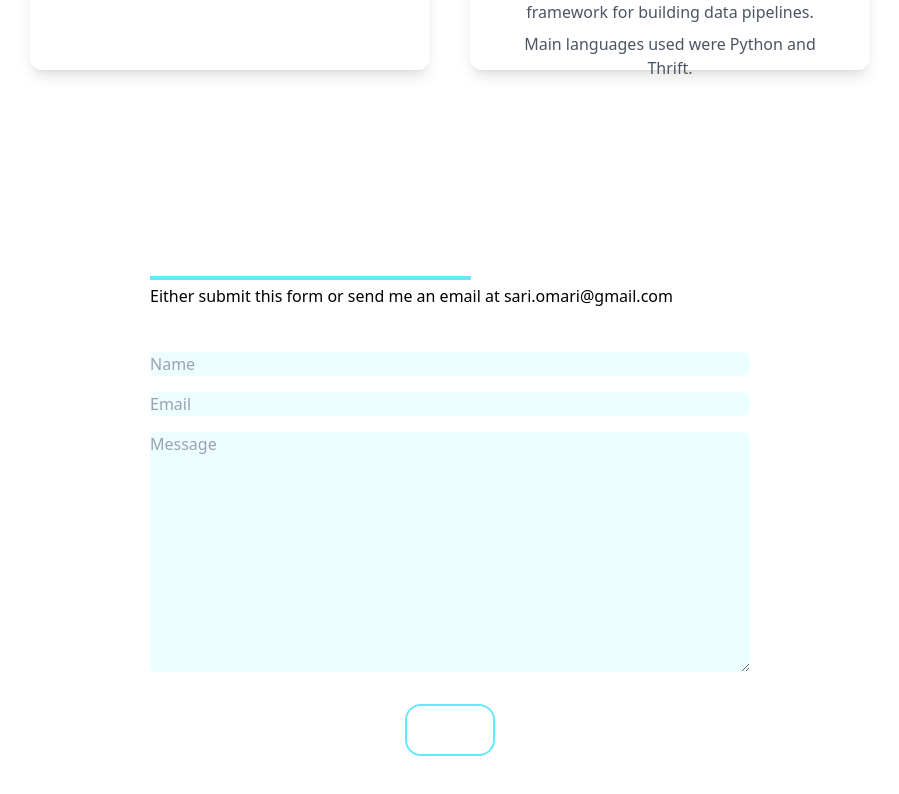
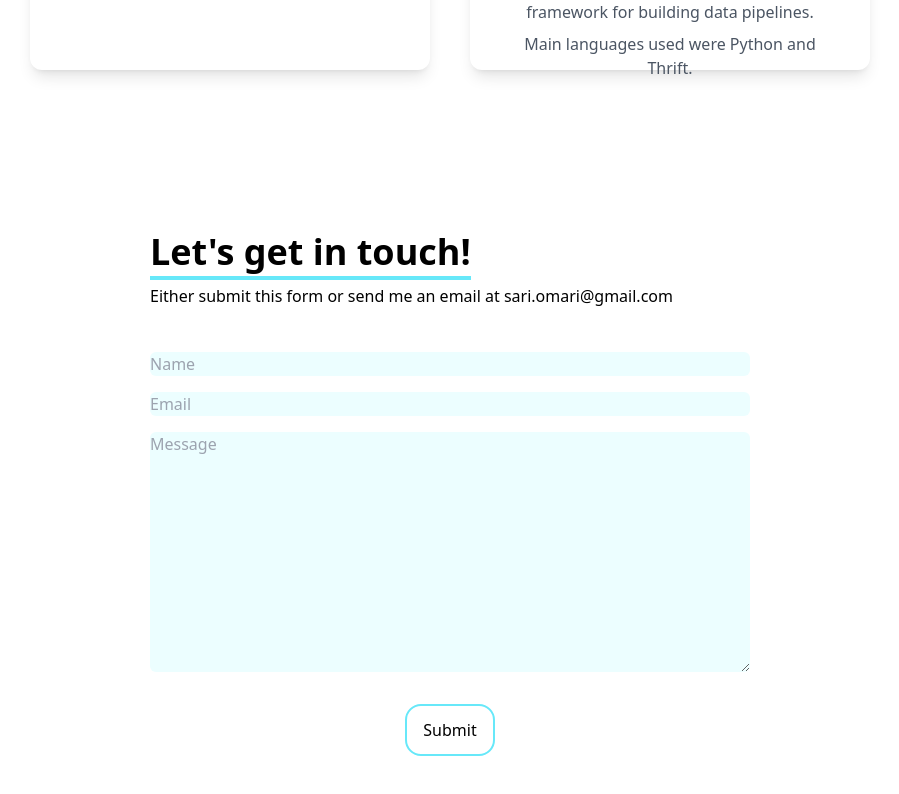
Before and after one commit to sariomari/sari-portfolio, a Next.js app: page / in a window 1280 px wide. Shown: the part 2086-2880 px from the top of the page, without its empty margins (190-1089 px from the left). Built offline with nearby package versions, Linux system fonts and the light colour scheme.

Commit message:
Fixed a theme bug.

```diff
--- a/src/pages/index.js
+++ b/src/pages/index.js
@@ -139,13 +139,13 @@ export default function Home() {
             <div name="contact" className="w-full h-screen flex justify-center items-center">
               <form action="https://getform.io/f/6647e865-b783-4400-ba14-849d9553ebee" method="POST" className="flex flex-col max-w-[600px] w-full">
                 <div className="pb-8">
-                  <p className="text-4xl font-bold inline border-b-4 border-cyan-300 text-white">Let&apos;s get in touch!</p>
+                  <p className="text-4xl font-bold inline border-b-4 border-cyan-300 dark:text-white">Let&apos;s get in touch!</p>
                   <p className="py-3">Either submit this form or send me an email at sari.omari@gmail.com</p>
                 </div>
                 <input className="bg-cyan-50 rounded-md" type="text" placeholder="Name" name="name" />
                 <input className="my-4 bg-cyan-50 rounded-md" type="text" placeholder="Email" name="email" />
                 <textarea className="bg-cyan-50 rounded-md" type="text" placeholder="Message" name="message" rows="10" />
-                <button className="text-white border-2 hover:bg-cyan-300 hover: border-cyan-300 px-4 py-3 my-8 mx-auto flex items-center rounded-2xl">Submit</button>
+                <button className="text-black border-2 hover:bg-cyan-300 hover: border-cyan-300 px-4 py-3 my-8 mx-auto flex items-center rounded-2xl dark:text-white">Submit</button>
 
               </form>
             </div>
```
